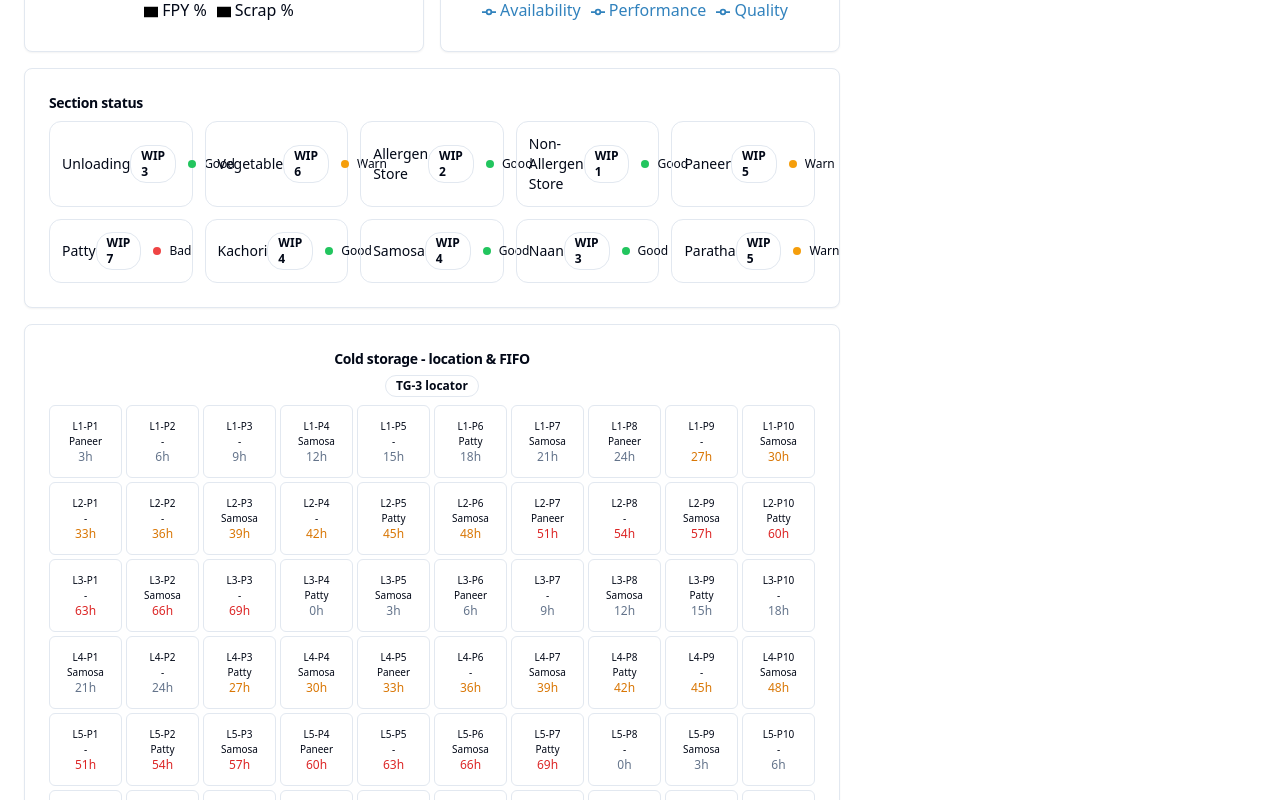
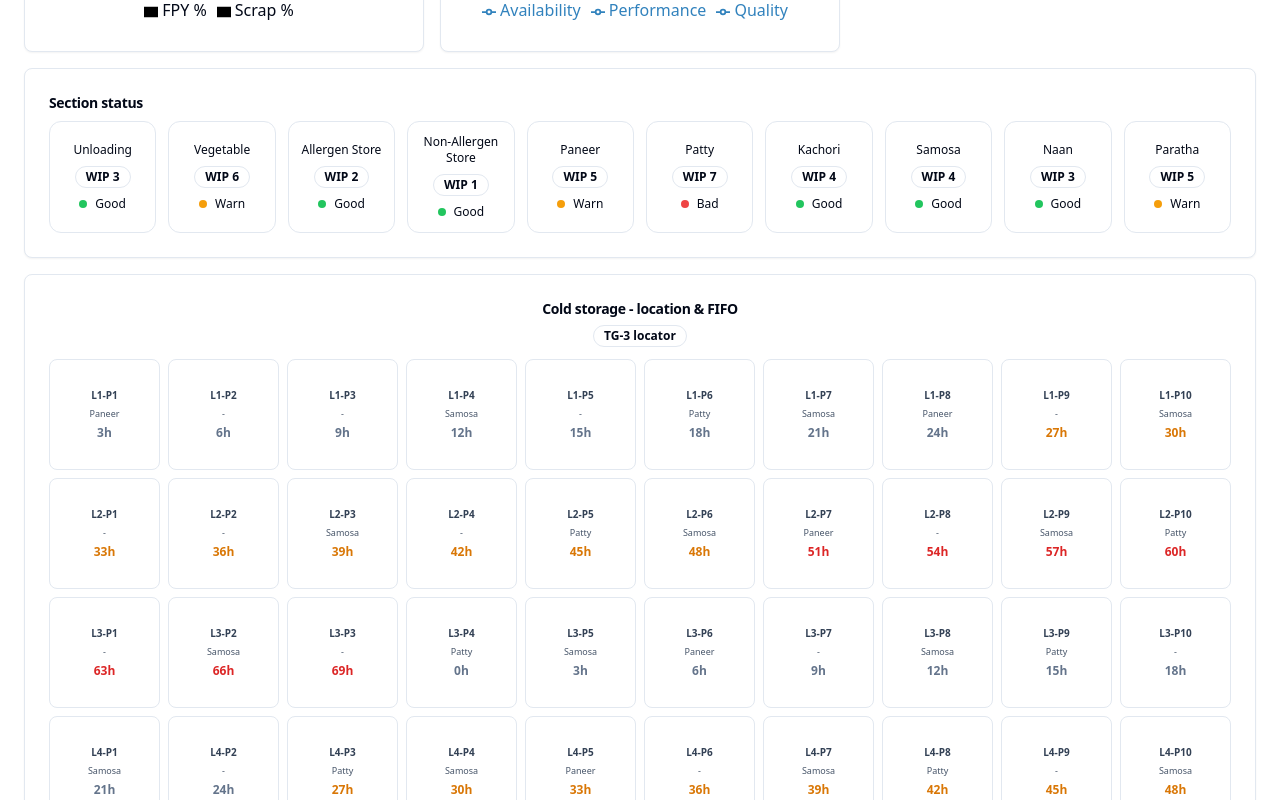
Before and after one commit to Prathamesh-Soaire/haldiram-control-room, a React (Vite) app: page / in a window 1280 px wide. Shown: the part 1420-2220 px from the top of the page. Built offline with nearby package versions, Linux system fonts and the light colour scheme.

Commit message:
Enhance layout: Full-width section status and cold storage with improved spacing and visibility

```diff
--- a/src/App.tsx
+++ b/src/App.tsx
@@ -246,12 +246,12 @@ function SectionHealth() {
   return (
     <Card className="shadow-sm">
       <CardHeader className="pb-2"><CardTitle className="text-sm">Section status</CardTitle></CardHeader>
-      <CardContent className="grid grid-cols-2 md:grid-cols-5 gap-3">
+      <CardContent className="grid grid-cols-2 md:grid-cols-5 lg:grid-cols-10 gap-3">
         {health.map(s => (
-          <div key={s.name} className="flex items-center justify-between p-3 rounded-xl border">
-            <span className="text-sm font-medium">{s.name}</span>
-            <div className="flex items-center gap-3">
-              <Badge variant="outline" className="rounded-2xl">WIP {s.wip}</Badge>
+          <div key={s.name} className="flex flex-col items-center justify-center p-3 rounded-xl border hover:bg-slate-50 transition-colors">
+            <div className="text-xs font-medium text-center mb-2">{s.name}</div>
+            <div className="flex items-center gap-2 flex-col">
+              <Badge variant="outline" className="rounded-full text-xs">WIP {s.wip}</Badge>
               <TrafficLight value={s.status as any}/>
             </div>
           </div>
@@ -297,18 +297,18 @@ function AlarmPanel(){
 function ColdStorageGrid({ grid }:{ grid:any[][] }){
   return (
     <Card className="shadow-sm">
-      <CardHeader className="pb-2 flex items-center justify-between">
-        <CardTitle className="text-sm">Cold storage - location & FIFO</CardTitle>
-        <Badge variant="outline" className="rounded-2xl">TG-3 locator</Badge>
+      <CardHeader className="pb-3 flex items-center justify-between">
+        <CardTitle className="text-sm font-semibold">Cold storage - location & FIFO</CardTitle>
+        <Badge variant="outline" className="rounded-2xl text-xs">TG-3 locator</Badge>
       </CardHeader>
       <CardContent>
-        <div className="grid grid-cols-10 gap-1">
+        <div className="grid grid-cols-10 gap-2">
           {grid.flat().map((cell:any) => (
-            <div key={cell.id} className="aspect-square border rounded-md flex items-center justify-center text-[10px] p-1">
-              <div className="text-center">
-                <div className="font-medium">{cell.id}</div>
-                <div>{cell.sku || "-"}</div>
-                <div className={`text-xs ${cell.age > 48 ? "text-red-600" : cell.age > 24 ? "text-amber-600" : "text-slate-500"}`}>{cell.age}h</div>
+            <div key={cell.id} className="aspect-square border rounded-lg flex flex-col items-center justify-center p-2 hover:border-blue-500 hover:shadow-md transition-all bg-white">
+              <div className="text-center w-full">
+                <div className="font-bold text-[10px] text-slate-700 mb-1">{cell.id}</div>
+                <div className="text-[9px] font-medium text-slate-600 mb-1 truncate w-full">{cell.sku || "-"}</div>
+                <div className={`text-xs font-bold ${cell.age > 48 ? "text-red-600" : cell.age > 24 ? "text-amber-600" : "text-slate-500"}`}>{cell.age}h</div>
               </div>
             </div>
           ))}
@@ -442,8 +442,6 @@ export default function App(){
             <YieldByProcess data={yieldByStep}/>
             <OEETrend data={oeeTrend}/>
           </div>
-          <SectionHealth/>
-          <ColdStorageGrid grid={coldGrid}/>
         </div>
 
         <div className="space-y-4">
@@ -472,6 +470,12 @@ export default function App(){
         </div>
       </div>
 
+      {/* Full-width sections */}
+      <div className="space-y-4">
+        <SectionHealth/>
+        <ColdStorageGrid grid={coldGrid}/>
+      </div>
+
       {/* Map view - per item manufacturing line */}
       <PlantMapView/>
 
```
